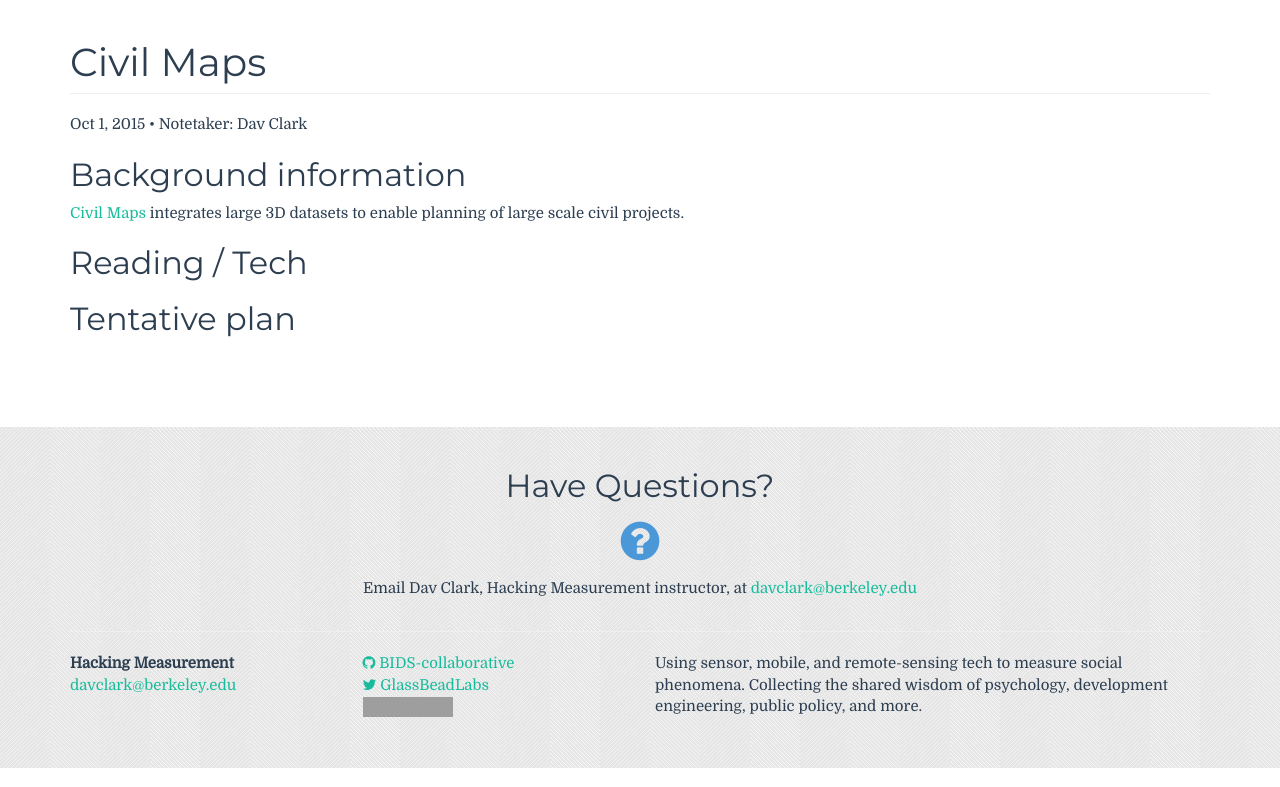
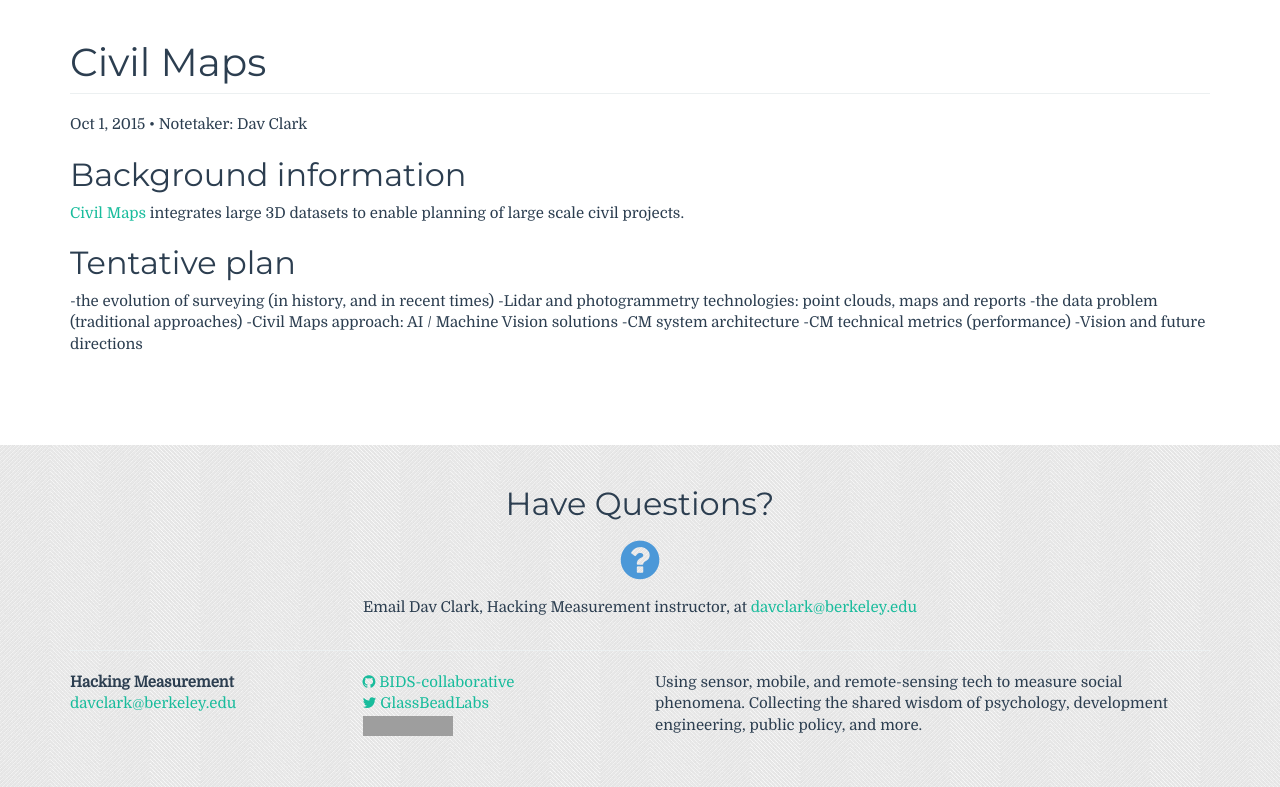
Before and after one commit to BIDS-collaborative/hackingmeasurement.github.io, a Jekyll site: the page built from syllabus/_posts/2015-10-01-Civil-Maps.md, in a window 1280 px wide and 1169 px high. Shown: the part 382-1169 px from the top of the window. Built offline with Jekyll 4.4.1, drawn with Linux system fonts in a browser that asks for light colours; comment, search, counter and statistics services are not loaded; grey boxes are pictures that could not be loaded.

Commit message:
Updated plan for Civil Maps

```diff
--- a/syllabus/_posts/2015-10-01-Civil-Maps.md
+++ b/syllabus/_posts/2015-10-01-Civil-Maps.md
@@ -10,7 +10,12 @@ layout: class
 [Civil Maps](https://civilmaps.com/) integrates large 3D datasets to enable
 planning of large scale civil projects.
 
-## Reading / Tech
+## Tentative plan
 
-
-## Tentative plan
+ -the evolution of surveying (in history, and in recent times)
+ -Lidar and photogrammetry technologies: point clouds, maps and reports
+ -the data problem (traditional approaches)
+ -Civil Maps approach: AI / Machine Vision solutions
+ -CM system architecture
+ -CM technical metrics (performance)
+ -Vision and future directions
```
